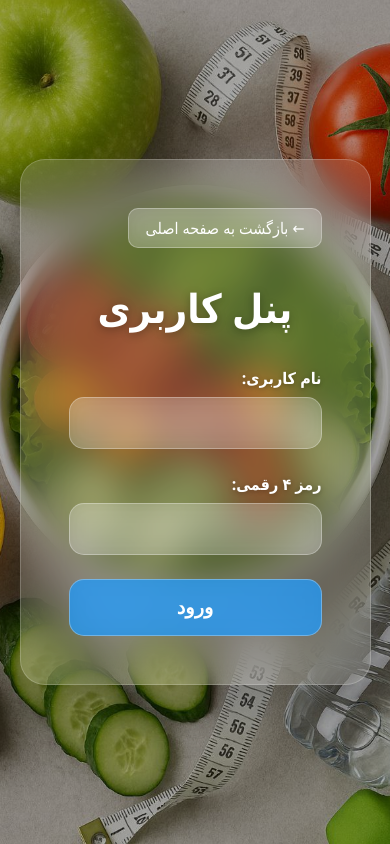
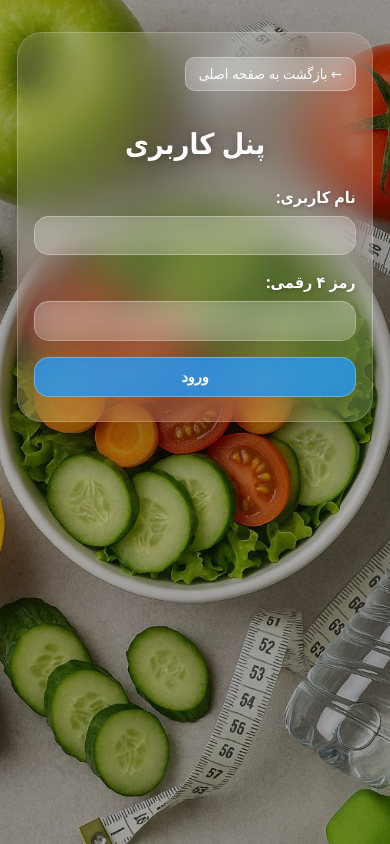
Before and after one commit to nfc-card-page/Nutrition-plan, a plain HTML site: page user-panel.html in a window 390 px wide. Drawn offline with Linux system fonts and the light colour scheme.

Commit message:
Update user-panel.html

```diff
--- a/user-panel.html
+++ b/user-panel.html
@@ -1,4 +1,3 @@
-
 <!DOCTYPE html>
 <html lang="fa" dir="rtl">
 <head>
@@ -25,6 +24,84 @@
             align-items: center;
             justify-content: center;
             position: relative;
+            padding: 1rem;
+        }
+
+        /* طراحی موبایل */
+        @media (max-width: 768px) {
+            body {
+                padding: 0.5rem;
+                background-attachment: scroll;
+                align-items: flex-start;
+                padding-top: 2rem;
+            }
+
+            .container {
+                width: 95% !important;
+                max-width: none !important;
+                padding: 2rem 1.5rem !important;
+                margin: 0 !important;
+            }
+
+            h1 {
+                font-size: 2rem !important;
+                margin-bottom: 1.5rem !important;
+            }
+
+            .form-group {
+                margin-bottom: 1rem !important;
+            }
+
+            input {
+                padding: 0.8rem !important;
+                font-size: 0.9rem !important;
+            }
+
+            .btn {
+                padding: 0.8rem !important;
+                font-size: 1rem !important;
+            }
+
+            .back-btn {
+                padding: 0.4rem 0.8rem !important;
+                font-size: 0.9rem !important;
+            }
+
+            .diet-plan {
+                padding: 1.5rem !important;
+            }
+
+            .diet-item {
+                padding: 1rem !important;
+            }
+        }
+
+        @media (max-width: 480px) {
+            .container {
+                padding: 1.5rem 1rem !important;
+            }
+
+            h1 {
+                font-size: 1.8rem !important;
+            }
+
+            input {
+                padding: 0.7rem !important;
+                font-size: 0.85rem !important;
+            }
+
+            .btn {
+                padding: 0.7rem !important;
+                font-size: 0.9rem !important;
+            }
+
+            .diet-plan {
+                padding: 1rem !important;
+            }
+
+            .diet-item {
+                padding: 0.8rem !important;
+            }
         }
 
         /* لایه تیره برای بهتر دیده شدن متن */
```
